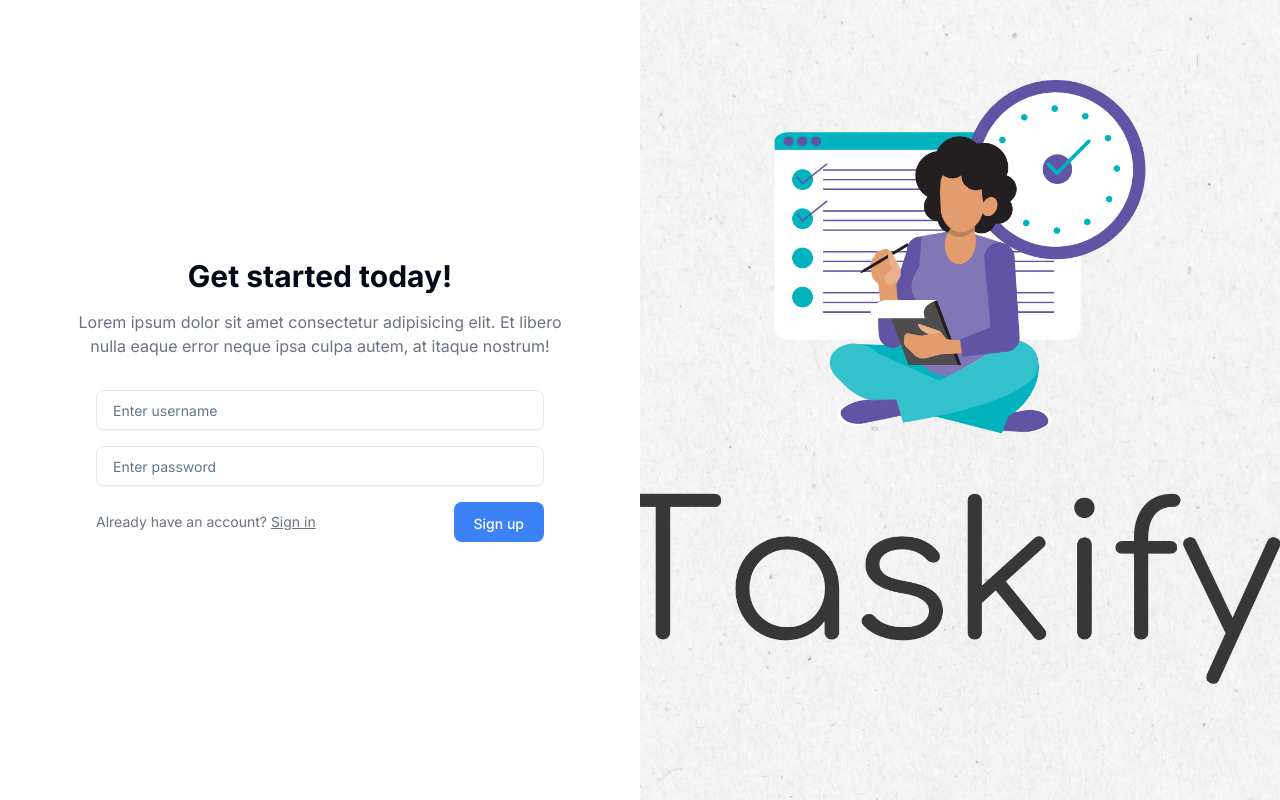
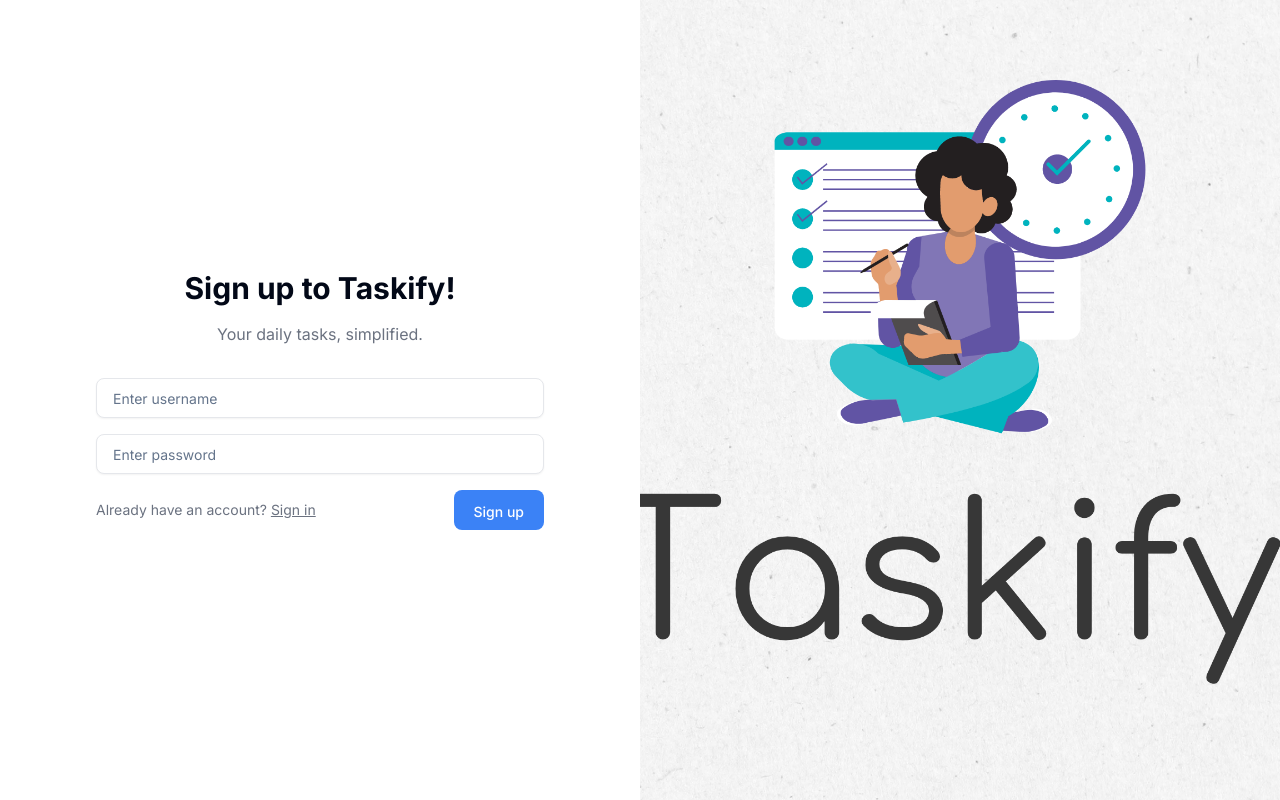
Before and after one commit to zainab-kassim/Taskify-client, a Next.js app: page /sign-up in a window 1280 px wide. Built offline with nearby package versions, Linux system fonts and the light colour scheme.

Commit message:
signup/sign in page update

```diff
--- a/components/shared/Nav.tsx
+++ b/components/shared/Nav.tsx
@@ -64,9 +64,9 @@
           </div>
           <div className="hidden lg:flex lg:flex-1 lg:justify-end">
             <div className="text-base flex    pr-3  font-semibold leading-6 text-gray-900">
-              <UserIcon className="h-6 w-6 text-black inline" />{username}</div>
+              <UserIcon className="h-5 w-5 text-black inline" />{username}</div>
             <button onClick={Logout} className="text-sm pr-2 font-semibold leading-6 text-red-700">
-              {isLoggedin ? 'Logout' : 'Sign-in'} <span aria-hidden="true">&rarr;</span>
+              {isLoggedin ? 'Logout' : 'Sign-in'}
             </button>
           </div>
         </nav>
--- a/components/shared/signInForm.tsx
+++ b/components/shared/signInForm.tsx
@@ -60,9 +60,9 @@
     <div className="relative flex flex-col md:flex-row md:h-screen md:items-center md:justify-between">
       <div className="w-full px-4 py-48 sm:px-6 sm:my-auto md:w-1/2 md:px-8 md:py-24">
         <div className="mx-auto max-w-lg text-center">
-          <h1 className="text-2xl font-bold sm:text-3xl">Get started today!</h1>
+          <h1 className="text-2xl font-bold sm:text-3xl">Sign in to Taskify!</h1>
           <p className="mt-4 text-gray-500">
-            Lorem ipsum dolor sit amet consectetur adipisicing elit. Et libero nulla eaque error neque ipsa culpa autem, at itaque nostrum!
+           Your daily tasks, simplified.
           </p>
         </div>
         <Form {...form}>
--- a/components/shared/signUpForm.tsx
+++ b/components/shared/signUpForm.tsx
@@ -68,9 +68,9 @@
     <div className="relative flex flex-col md:flex-row md:h-screen md:items-center md:justify-between">
       <div className="w-full px-4 py-48 sm:px-6  sm:my-auto md:w-1/2 md:px-8 md:py-24">
         <div className="mx-auto max-w-lg text-center">
-          <h1 className="text-2xl font-bold sm:text-3xl">Get started today!</h1>
+          <h1 className="text-2xl font-bold sm:text-3xl">Sign up to Taskify!</h1>
           <p className="mt-4 text-gray-500">
-            Lorem ipsum dolor sit amet consectetur adipisicing elit. Et libero nulla eaque error neque ipsa culpa autem, at itaque nostrum!
+          Your daily tasks, simplified.
           </p>
         </div>
         <Form {...form}>
```
